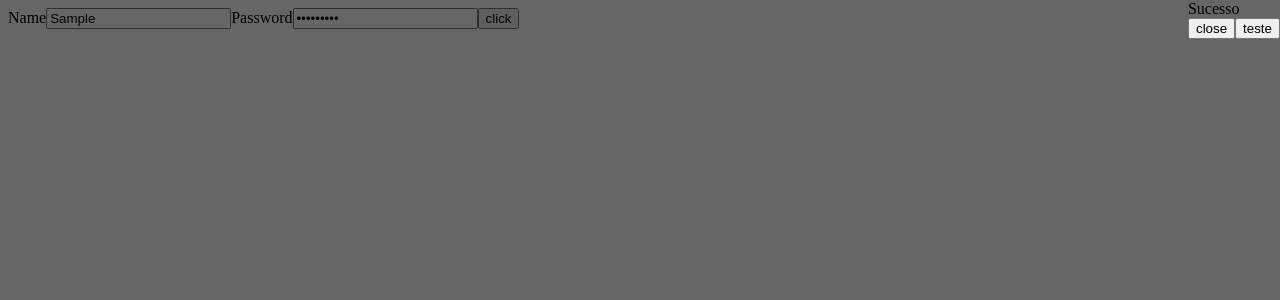
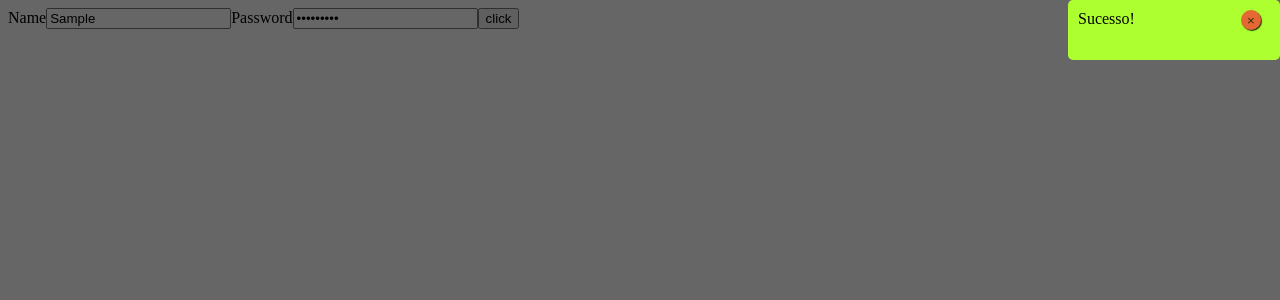
Before and after one commit to DanRantino/barbershop, a Next.js app: page /login in a window 1280 px wide. Both pictures are taken after typing "Sample", "Sample123" into the empty fields and a click on the button "click". Shown: the top 300 px of the page. Built offline with nearby package versions, Linux system fonts and the light colour scheme.

Commit message:
add some improvements and a new type of modal

```diff
--- /dev/null
+++ b/pages/components/modal/ErrorModal.tsx
@@ -0,0 +1,25 @@
+import React from 'react'
+import { useGlobalModalContext } from './GlobalModal'
+import { Modal, ModalActions, ModalContent, ModalWrapper } from './styles'
+
+export const ErrorModal = ({ style }: any) => {
+  const { hideModal, store } = useGlobalModalContext()
+  const { modalType, modalProps } = store || {}
+  const { confirmBtn, content } = modalProps || {}
+  const handleModalToggle = () => {
+    hideModal()
+  }
+  return (
+    <ModalWrapper>
+      <Modal state={style.state} type={modalType}>
+        <ModalContent>
+          <span>{content}</span>
+        </ModalContent>
+        <ModalActions>
+          <button onClick={() => handleModalToggle()}>close</button>
+          {confirmBtn && <button onClick={() => confirmBtn()}>teste</button>}
+        </ModalActions>
+      </Modal>
+    </ModalWrapper>
+  )
+}
--- a/pages/components/modal/GlobalModal.tsx
+++ b/pages/components/modal/GlobalModal.tsx
@@ -2,17 +2,20 @@ import React, { createContext, useContext, useState } from 'react'
 import { CreateModal } from './CreateModal'
 import { SuccessModal } from './SuccessModal'
 import { Transition } from 'react-transition-group'
+import { ErrorModal } from './ErrorModal'
 
 export const MODAL_TYPES = {
   CREATE_MODAL: 'CREATE_MODAL',
   DELETE_MODAL: 'DELETE_MODAL',
   UPDATE_MODAL: 'UPDATE_MODAL',
   SUCCESS_MODAL: 'SUCCESS_MODAL',
+  ERROR_MODAL: 'ERROR_MODAL',
 }
 
 const MODAL_COMPONENTS: any = {
   [MODAL_TYPES.CREATE_MODAL]: CreateModal,
   [MODAL_TYPES.SUCCESS_MODAL]: SuccessModal,
+  [MODAL_TYPES.ERROR_MODAL]: ErrorModal,
 }
 
 type GlobalModalContext = {
@@ -22,34 +25,26 @@ type GlobalModalContext = {
 }
 
 const initalState: GlobalModalContext = {
-  showModal: () => {},
-  hideModal: () => {},
+  showModal: () => {
+  },
+  hideModal: () => {
+  },
   store: {},
 }
 
 const GlobalModalContext = createContext(initalState)
 export const useGlobalModalContext = () => useContext(GlobalModalContext)
 
-type con = {
+type ModalProps = {
   modalType: any
   modalProps: any
-  show: boolean
+  title?: string
+  content: string
+  show: boolean,
+  timeToHide: number
 }
-const type: con = { modalType: '', modalProps: '', show: false }
-type transStyle = {
-  unmounted: { opacity: number }
-  entering: { opacity: number }
-  entered: { opacity: number }
-  exiting: { opacity: number }
-  exited: { opacity: number }
-}
-let transitionStyles: transStyle = {
-  unmounted: { opacity: 0.4 },
-  entering: { opacity: 0.7 },
-  entered: { opacity: 1 },
-  exiting: { opacity: 0.5 },
-  exited: { opacity: 0 },
-}
+const type: ModalProps = { modalType: '', modalProps: '', title: '', content: '', show: false, timeToHide: 5000 }
+
 
 export const GlobalModal: React.FC<{}> = ({ children }) => {
   const [store, setStore] = useState(type)
@@ -66,20 +61,19 @@ export const GlobalModal: React.FC<{}> = ({ children }) => {
   const hideModal = () => {
     setStore({
       ...store,
-      modalType: 'n',
+      modalType: null,
       modalProps: {},
       show: false,
     })
   }
 
-  const renderComponent = (state: any) => {
+  const renderComponent = (state: string) => {
     const ModalComponent = MODAL_COMPONENTS[modalType]
     if (!modalType || !ModalComponent) {
       return null
     }
-    // @ts-ignore
     return (
-      <ModalComponent id="global-modal" {...modalProps} style={{ state }} />
+      <ModalComponent id='global-modal' {...modalProps} style={{ state }} />
     )
   }
   return (
--- a/pages/components/modal/SuccessModal.tsx
+++ b/pages/components/modal/SuccessModal.tsx
@@ -1,50 +1,31 @@
-import React from 'react'
+import React, { useEffect } from 'react'
 import { useGlobalModalContext } from './GlobalModal'
-import styled, { css } from 'styled-components'
+import { Modal, ModalButton, ModalButtonWrapper, ModalContent, ModalContentWrapper, ModalWrapper } from './styles'
 
 export const SuccessModal = ({ style }: any) => {
   const { hideModal, store } = useGlobalModalContext()
-  const { modalProps } = store || {}
-  const { title, confirmBtn } = modalProps || {}
-  console.log(style)
+  const { modalType, modalProps } = store || {}
+  const { confirmBtn, content, timeToHide } = modalProps || {}
   const handleModalToggle = () => {
     hideModal()
   }
+  useEffect(() => {
+    setTimeout(() => {
+      hideModal()
+    }, timeToHide)
+  }, [])
+
+
   return (
     <ModalWrapper>
-      <Modal state={style.state}>
-        <span>Sucesso</span>
-        <div>
-          <button onClick={() => handleModalToggle()}>close</button>
-          {confirmBtn && <button onClick={() => confirmBtn()}>teste</button>}
-        </div>
+      <Modal state={style.state} type={modalType}>
+        <ModalContentWrapper>
+          <ModalContent>{content}</ModalContent>
+        </ModalContentWrapper>
+        <ModalButtonWrapper>
+          <ModalButton onClick={() => handleModalToggle()} />
+        </ModalButtonWrapper>
       </Modal>
     </ModalWrapper>
   )
 }
-type teste = {
-  state: string
-}
-const ModalWrapper = styled.div`
-  ${() => css`
-    position: fixed;
-    z-index: 99;
-    top: 0;
-    bottom: 0;
-    left: 0;
-    right: 0;
-    width: 100%;
-    height: 100%;
-    background: rgba(0, 0, 0, 0.6);
-    display: flex;
-    justify-content: flex-end;
-    align-items: flex-start;
-  `}
-`
-
-const Modal = styled.div<teste>`
-  transform: translateY(${({ state }) =>
-    state === 'entered' ? '0' : '-100%'});
-  transition: transform 1s;
-}
-`
--- /dev/null
+++ b/pages/components/modal/styles.ts
@@ -0,0 +1,109 @@
+import styled, { css } from 'styled-components'
+
+type transitionState = {
+  state: string
+  type: string
+}
+export const ModalWrapper = styled.div`
+  ${() => css`
+    position: fixed;
+    z-index: 99;
+    top: 0;
+    bottom: 0;
+    left: 0;
+    right: 0;
+    width: 100%;
+    height: 100%;
+    background: rgba(0, 0, 0, 0.6);
+    display: flex;
+    justify-content: flex-end;
+    align-items: flex-start;
+  `}
+`
+
+export const Modal = styled.div<transitionState>`
+  ${({ state, type }) => css`
+    display: flex;
+    width: 15%;
+    min-height: 5%;
+    height: auto;
+    border-radius: 5px;
+    flex-direction: row;
+    background-color: ${
+            type === 'SUCCESS_MODAL' && 'greenyellow'
+            ||
+            type === 'ERROR_MODAL' && 'red'
+    };
+    transform: translateY(${
+            state === 'entered' ? '0' : '-100%'});
+    transition: transform 0.25s;
+    justify-content: space-between;
+    padding: 10px;
+  `}
+}
+`
+export const ModalContentWrapper = styled.div`
+  ${() => css`
+    display: flex;
+    align-items: center;
+    justify-content: flex-end;
+    height: 100%;
+  `}
+`
+
+export const ModalContent = styled.div`
+  ${() => css`
+    width: 100%;
+    height: 100%;
+    order: -1;
+  `}
+`
+
+export const ModalActions = styled.div`
+  ${() => css`
+    display: flex;
+    align-items: flex-start;
+    justify-content: flex-end;
+    padding-left: 5px;
+  `}
+`
+
+export const ModalButtonWrapper = styled.div`
+  ${() => css`
+    display: flex;
+    height: 100%;
+    width: 20%;
+    justify-content: flex-start;
+  `}
+`
+export const ModalButton = styled.button`
+  ${() => css`
+    text-align: center;
+    display: flex;
+    align-items: center;
+    justify-content: center;
+    background-color: #f44336;
+    border: none;
+    height: 20px;
+    width: 20px;
+    border-radius: 10px;
+    cursor: pointer;
+    box-shadow: 1px 1px 1px black;
+    order: 99;
+    margin: auto;
+    opacity: 0.8;
+
+    &:after {
+      display: inline-block;
+      content: "\\00d7"; /* This will render the 'X' */
+    }
+
+    &:hover {
+      opacity: 1;
+    }
+
+    &:active {
+      box-shadow: none;
+    }
+  `}
+`
--- a/pages/login.tsx
+++ b/pages/login.tsx
@@ -7,12 +7,10 @@ const Login: NextPage = () => {
   const [login, setLogin] = useState({ user: '', password: '' })
   const router = useRouter()
   const { showModal } = useGlobalModalContext()
-  const confirmBtn = () => {
-    confirm('teste')
-  }
+
   const submit = async (e: any) => {
     e.preventDefault()
-    showModal(MODAL_TYPES.SUCCESS_MODAL, { title: 'teste', confirmBtn, show: true })
+    showModal(MODAL_TYPES.SUCCESS_MODAL, { title: 'teste', show: true, content: 'Sucesso!', timeToHide: 6000 })
     /*
     if (login.user != '' && login.password != '') {
       const { data } = await loginFunction('/login', 'POST', login)
```
